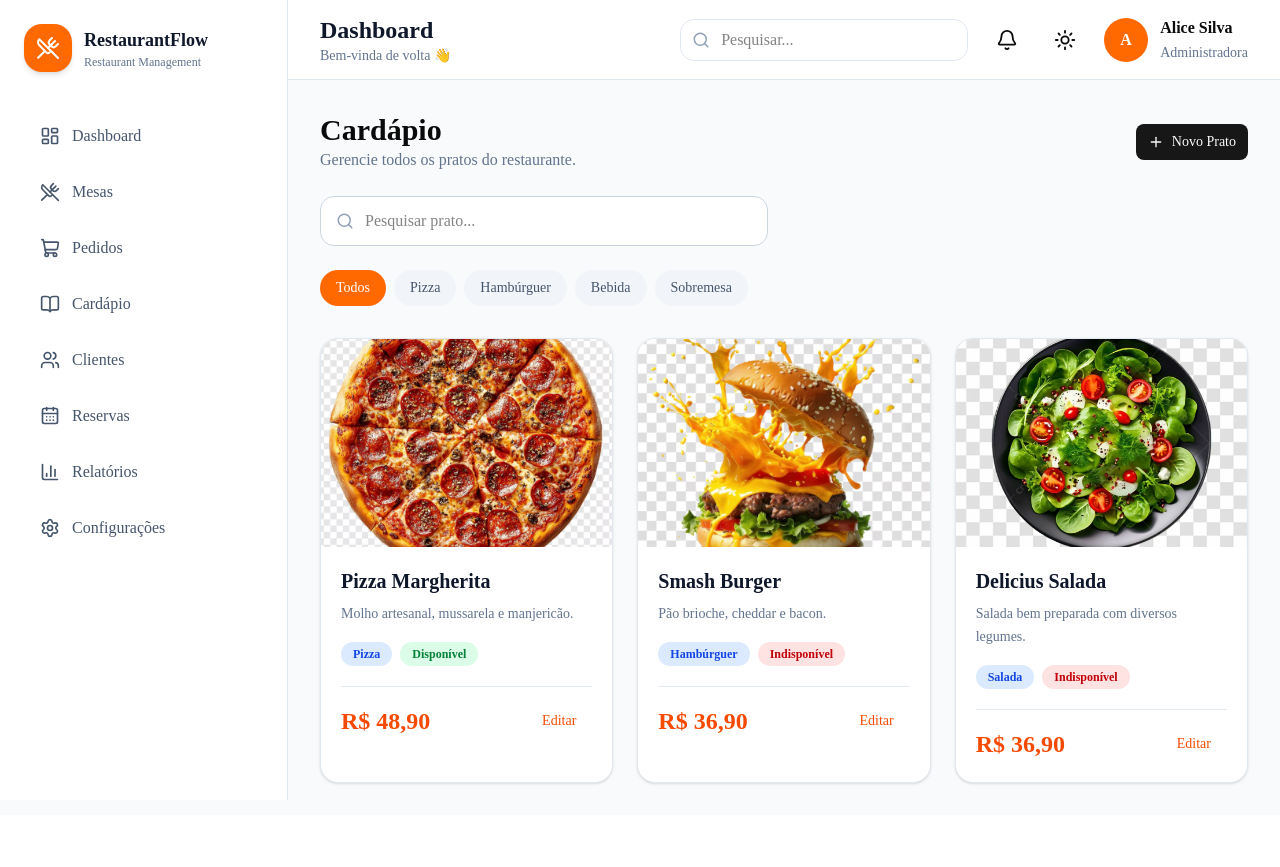
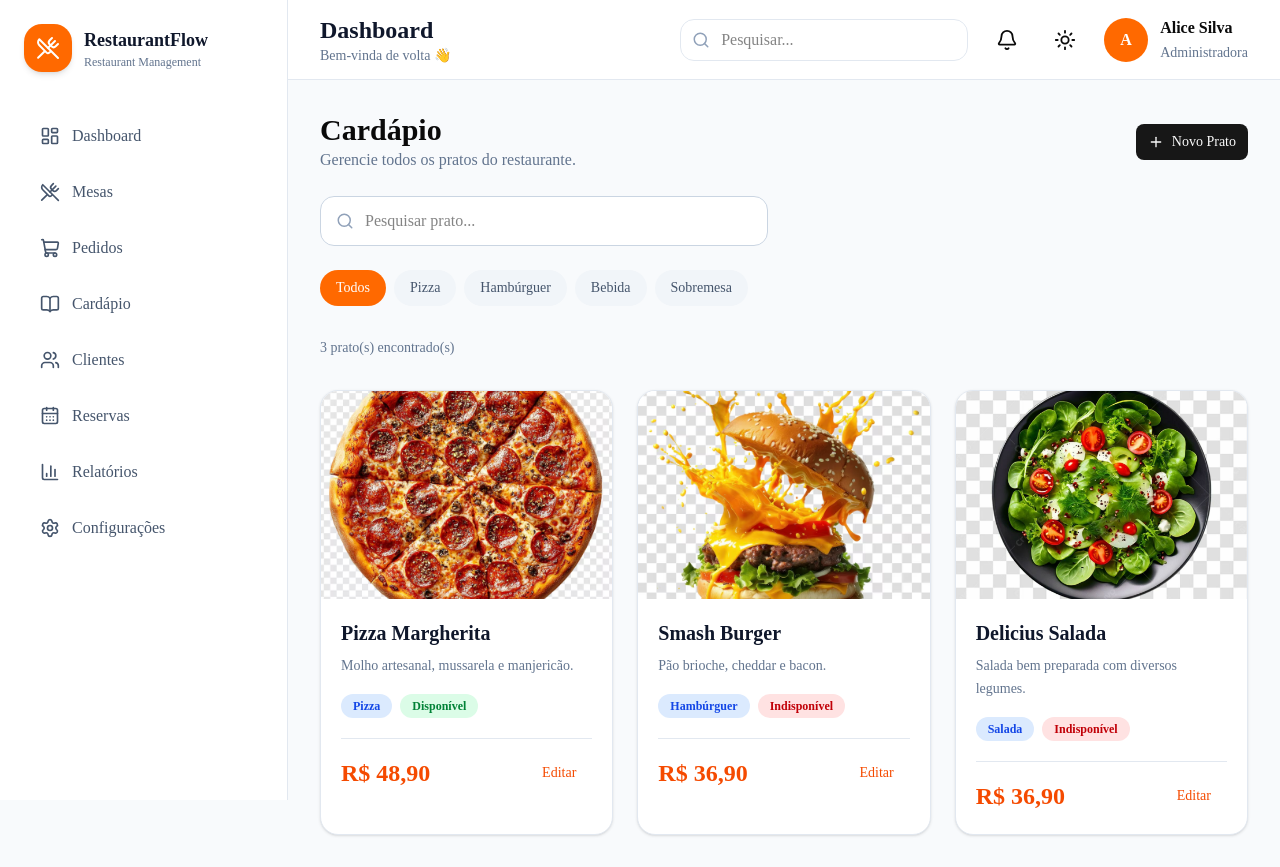
Before and after one commit to AliceKaleno/restaurantflow, a Next.js app: page /menu in a window 1280 px wide. Before the commit the page ends 815 px from the top, so only its background shows below. Built offline with nearby package versions, Linux system fonts and the light colour scheme.

Commit message:
feat(menu): implement search and category filtering

```diff
--- a/src/app/menu/page.tsx
+++ b/src/app/menu/page.tsx
@@ -1,14 +1,40 @@
+"use client";
+
 import Layout from "@/components/layout/Layout";
+
+import MenuHeader from "@/features/menu/components/MenuHeader";
 import MenuGrid from "@/features/menu/components/MenuGrid";
-import MenuHeader from "@/features/menu/components/MenuHeader";
+
+import { useMenuFilter } from "@/features/menu/hooks/useMenuFilter";
 
 export default function MenuPage() {
+  const {
+    search,
+    setSearch,
+    category,
+    setCategory,
+    filteredItems,
+  } = useMenuFilter();
+
   return (
     <Layout>
       <div className="space-y-8">
-        <MenuHeader />
 
-        <MenuGrid />
+        <MenuHeader
+          search={search}
+          onSearchChange={setSearch}
+          category={category}
+          onCategoryChange={setCategory}
+        />
+
+        <p className="text-sm text-slate-500">
+          {filteredItems.length} prato(s) encontrado(s)
+        </p>
+
+        <MenuGrid
+          items={filteredItems}
+        />
+
       </div>
     </Layout>
   );
--- a/src/features/menu/components/MenuGrid.tsx
+++ b/src/features/menu/components/MenuGrid.tsx
@@ -1,13 +1,20 @@
-import { menuItems } from "@/mocks/menu";
 import MenuCard from "./MenuCard";
+import { MenuItem } from "@/types/menu";
 
-export default function MenuGrid() {
+interface MenuGridProps {
+  items: MenuItem[];
+}
+
+export default function MenuGrid({
+  items,
+}: MenuGridProps) {
   return (
     <section className="grid gap-6 md:grid-cols-2 xl:grid-cols-3">
-      {menuItems.map((item) => (
+      {items.map((item, index) => (
         <MenuCard
           key={item.id}
           item={item}
+          priority={index < 3}
         />
       ))}
     </section>
--- a/src/features/menu/components/MenuHeader.tsx
+++ b/src/features/menu/components/MenuHeader.tsx
@@ -3,51 +3,45 @@
 import { useState } from "react";
 import { Plus } from "lucide-react";
 
-import {Button} from "@/components/ui/Button";
+import { Button } from "@/components/ui/Button";
 
 import SearchBar from "./SearchBar";
 import CategoryFilter from "./CategoryFilter";
 
-export default function MenuHeader() {
-  const [search, setSearch] = useState("");
-  const [category, setCategory] = useState("Todos");
+interface MenuHeaderProps {
+  search: string;
+  onSearchChange: (value: string) => void;
+  category: string;
+  onCategoryChange: (value: string) => void;
+}
+
+export default function MenuHeader({
+  search,
+  onSearchChange,
+  category,
+  onCategoryChange,
+}: MenuHeaderProps) {
 
   return (
     <div className="space-y-6">
-
       <div className="flex flex-col justify-between gap-4 md:flex-row md:items-center">
-
         <div>
-
-          <h1 className="text-3xl font-bold">
-            Cardápio
-          </h1>
+          <h1 className="text-3xl font-bold">Cardápio</h1>
 
           <p className="text-slate-500">
             Gerencie todos os pratos do restaurante.
           </p>
-
         </div>
 
         <Button>
-
           <Plus size={18} />
-
           Novo Prato
-
         </Button>
-
       </div>
 
-      <SearchBar
-        value={search}
-        onChange={setSearch}
-      />
+      <SearchBar value={search} onChange={onSearchChange} />
 
-      <CategoryFilter
-        selected={category}
-        onSelect={setCategory}
-      />
+      <CategoryFilter selected={category} onSelect={onCategoryChange} />
 
     </div>
   );
--- /dev/null
+++ b/src/features/menu/hooks/useMenuFilter.ts
@@ -0,0 +1,29 @@
+import { useMemo, useState } from "react";
+
+import { menuItems } from "@/mocks/menu";
+
+export function useMenuFilter() {
+  const [search, setSearch] = useState("");
+  const [category, setCategory] = useState("Todos");
+
+  const filteredItems = useMemo(() => {
+    return menuItems.filter((item) => {
+      const matchesSearch =
+        item.name.toLowerCase().includes(search.toLowerCase());
+
+      const matchesCategory =
+        category === "Todos" ||
+        item.category === category;
+
+      return matchesSearch && matchesCategory;
+    });
+  }, [search, category]);
+
+  return {
+    search,
+    setSearch,
+    category,
+    setCategory,
+    filteredItems,
+  };
+}
```
